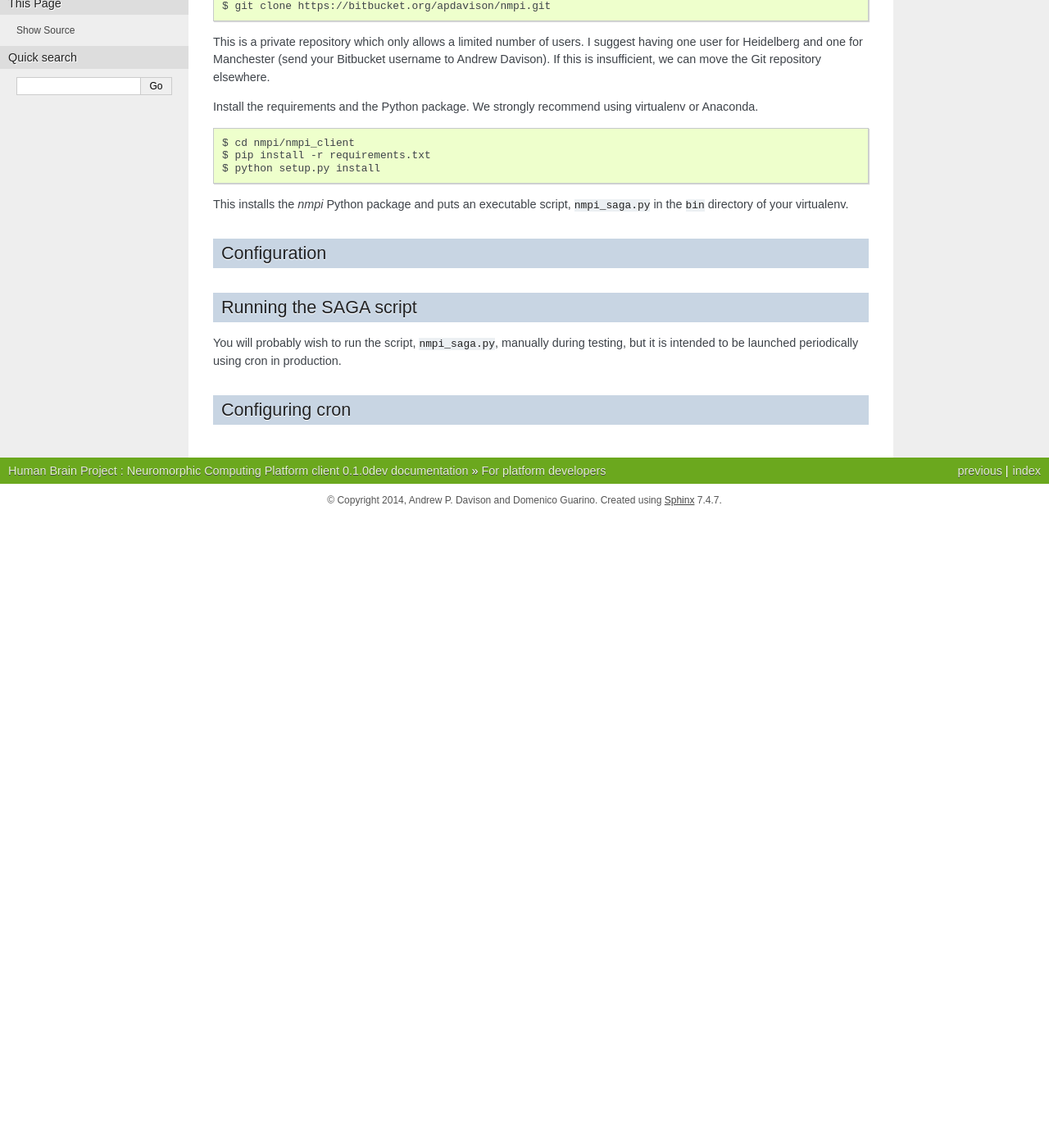
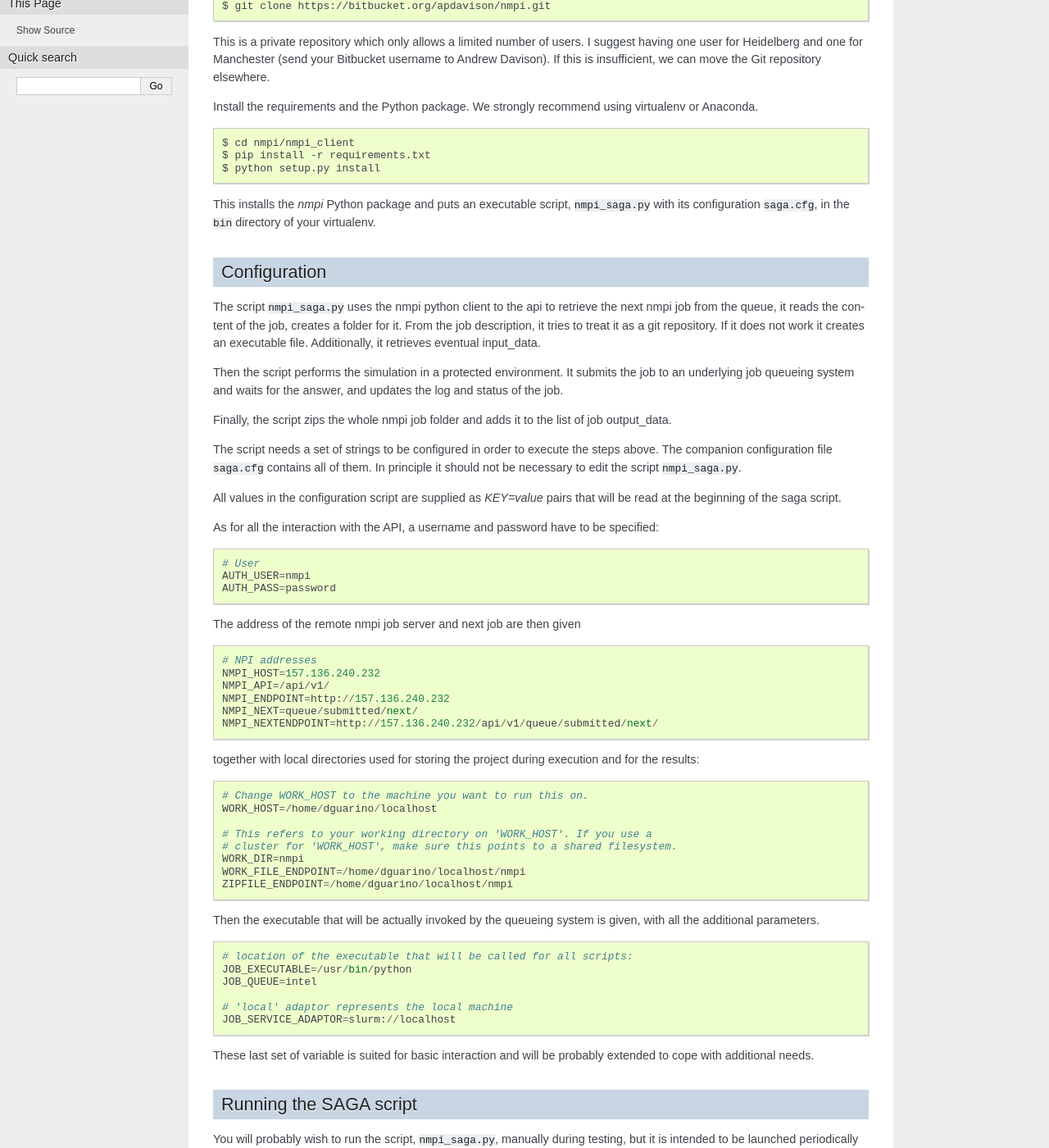
Before and after one commit to HumanBrainProject/hbp-neuromorphic-client, a Sphinx documentation site: the page built from doc/platform_developers.txt, in a window 1280 px wide and 1400 px high, scrolled down 280 px. Shown: the whole window at 82% size. Built offline with Sphinx 7.4.7, drawn with Linux system fonts in a browser that asks for light colours; before the commit the page ends 910 px from its top, so only the background shows below that; some of the changed text lies outside the part shown.

Commit message:
platform_developers.txt edited online with Bitbucket

```diff
--- a/doc/platform_developers.txt
+++ b/doc/platform_developers.txt
@@ -25,13 +25,66 @@ Install the requirements and the Python package. We strongly recommend using vir
     $ pip install -r requirements.txt
     $ python setup.py install
 
-This installs the `nmpi` Python package and puts an executable script, :file:`nmpi_saga.py` in the :file:`bin`
-directory of your virtualenv.
+This installs the `nmpi` Python package and puts an executable script, :file:`nmpi_saga.py` with its configuration :file:`saga.cfg`, in the :file:`bin` directory of your virtualenv.
 
 
 Configuration
 =============
 
+The script :file:`nmpi_saga.py` uses the nmpi python client to the api to retrieve the next nmpi job from the queue, it reads the content of the job, creates a folder for it. From the job description, it tries to treat it as a git repository. If it does not work it creates an executable file. Additionally, it retrieves eventual input_data.
+
+Then the script performs the simulation in a protected environment. It submits the job to an underlying job queueing system and waits for the answer, and updates the log and status of the job.
+
+Finally, the script zips the whole nmpi job folder and adds it to the list of job output_data.
+
+The script needs a set of strings to be configured in order to execute the steps above. The companion configuration file :file:`saga.cfg` contains all of them. In principle it should not be necessary to edit the script :file:`nmpi_saga.py`.
+
+All values in the configuration script are supplied as *KEY=value* pairs that will be read at the beginning of the saga script.
+
+As for all the interaction with the API, a username and password have to be specified:
+
+.. code-block:: python
+
+    # User
+    AUTH_USER=nmpi
+    AUTH_PASS=password
+
+The address of the remote nmpi job server and next job are then given
+
+.. code-block:: python
+
+    # NPI addresses
+    NMPI_HOST=157.136.240.232
+    NMPI_API=/api/v1/
+    NMPI_ENDPOINT=http://157.136.240.232
+    NMPI_NEXT=queue/submitted/next/
+    NMPI_NEXTENDPOINT=http://157.136.240.232/api/v1/queue/submitted/next/
+
+together with local directories used for storing the project during execution and for the results:
+
+.. code-block:: python
+
+    # Change WORK_HOST to the machine you want to run this on.
+    WORK_HOST=/home/dguarino/localhost
+
+    # This refers to your working directory on 'WORK_HOST'. If you use a
+    # cluster for 'WORK_HOST', make sure this points to a shared filesystem.
+    WORK_DIR=nmpi
+    WORK_FILE_ENDPOINT=/home/dguarino/localhost/nmpi
+    ZIPFILE_ENDPOINT=/home/dguarino/localhost/nmpi
+
+Then the executable that will be actually invoked by the queueing system is given, with all the additional parameters.
+
+.. code-block:: python
+
+    # location of the executable that will be called for all scripts:
+    JOB_EXECUTABLE=/usr/bin/python
+    JOB_QUEUE=intel
+
+    # 'local' adaptor represents the local machine
+    JOB_SERVICE_ADAPTOR=slurm://localhost
+
+These last set of variable is suited for basic interaction and will be probably extended to cope with additional needs.
 
 
 Running the SAGA script
@@ -43,3 +96,12 @@ launched periodically using cron in production.
 
 Configuring cron
 ================
+
+We should enable the cron daemon to call our saga script.
+
+In the /etc directory there are probably already sub directories called 'cron.hourly', 'cron.daily', 'cron.weekly' and 'cron.monthly' but probably these solutions are not the one fitting the needs of a job queueing system.
+
+We can edit a crontab, strting from the one in /etc/crontab. For example, to call the :file:`nmpi_saga.py` every five minutes:
+
+    # min hour mday month wday command
+    */5 * * * * /path/to/nmpi_saga.py
```
